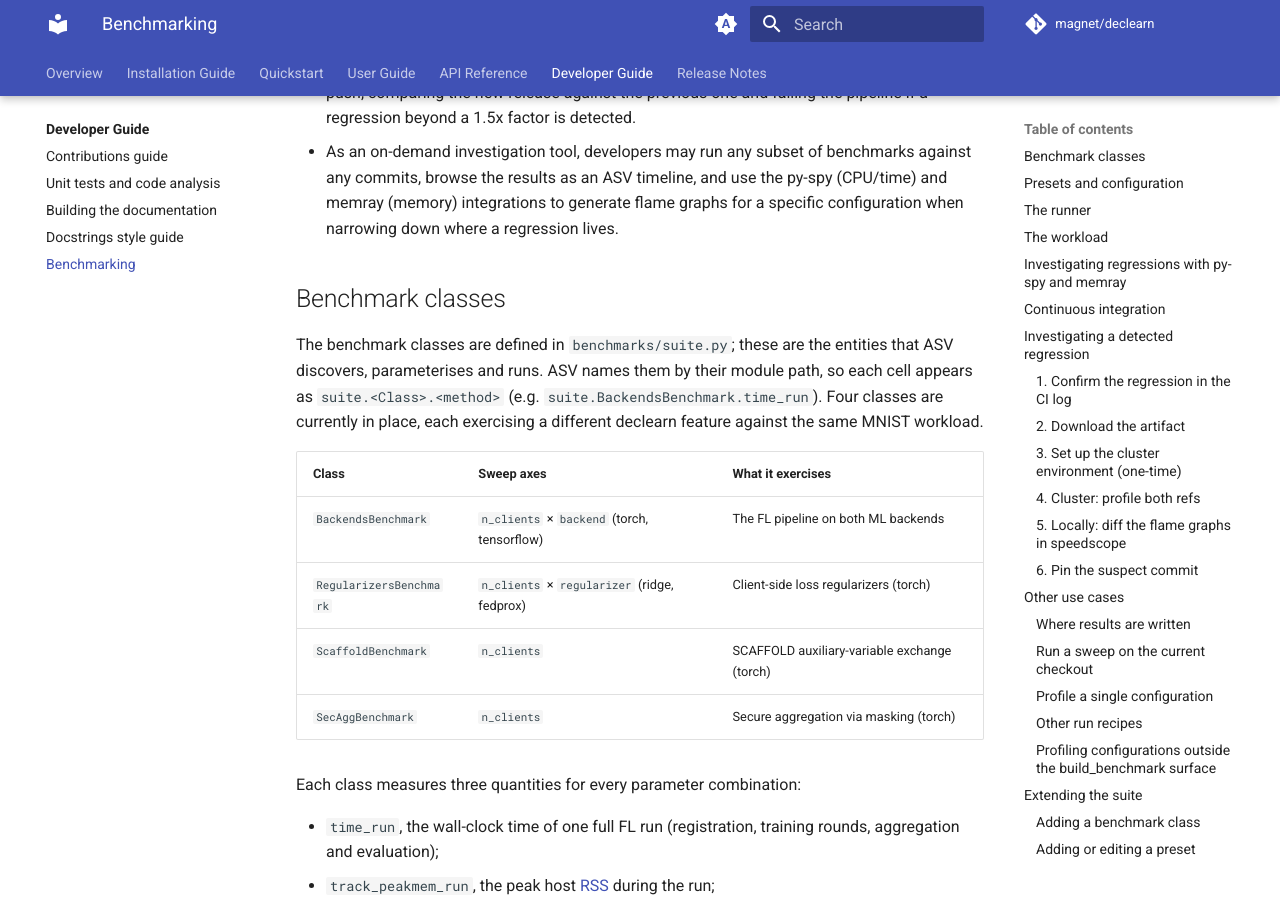
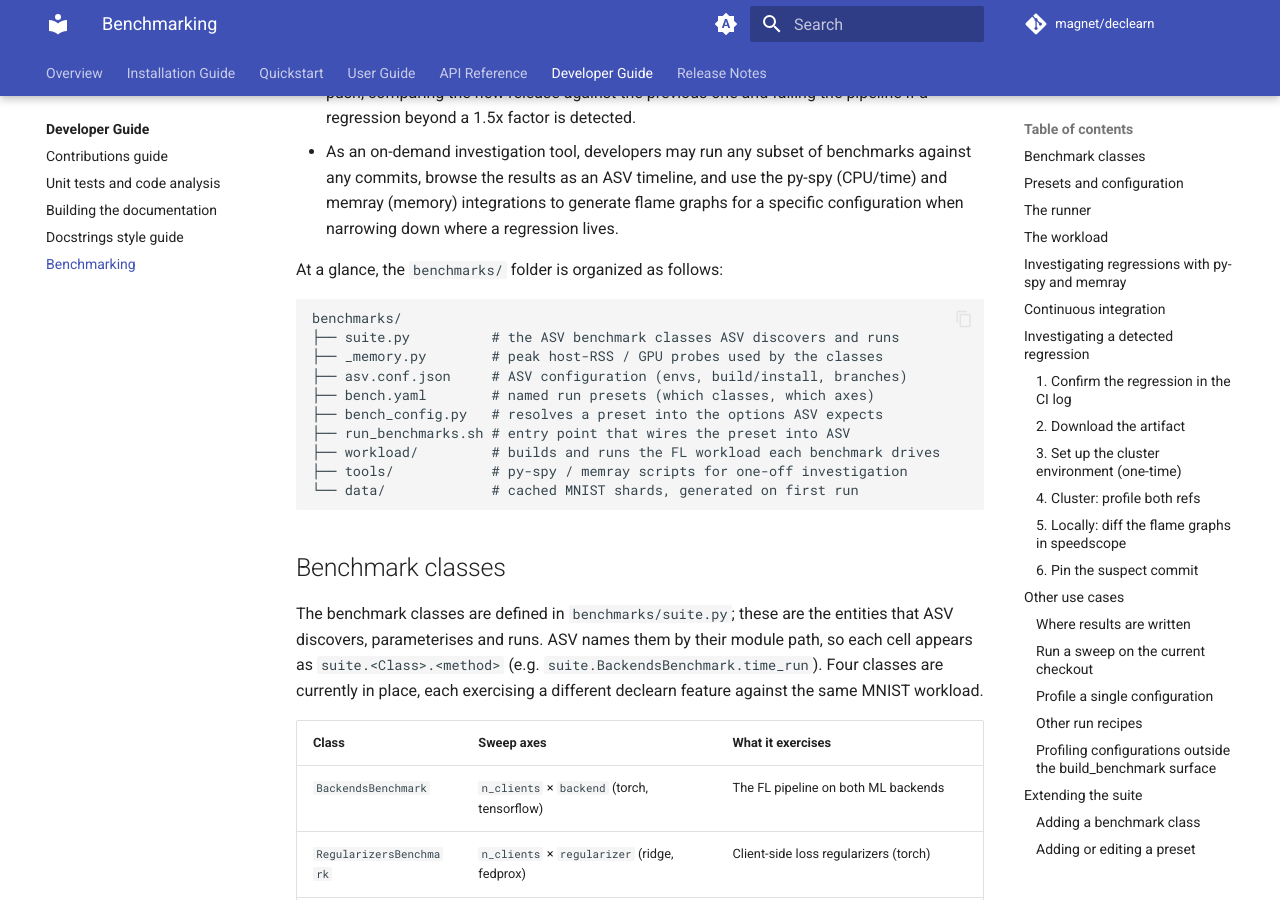
Before and after one commit to DecLearn/declearn, an MkDocs documentation site: the page built from docs/devs-guide/benchmarks.md, in a window 1280 px wide and 900 px high, scrolled down 359 px. Built offline with MkDocs 1.6.1 and Material for MkDocs 9.7.7, drawn with Linux system fonts in a browser that asks for light colours; the version menu is left out.

Commit message:
add a folder layout tree to the top of the benchmark docs

````diff
--- a/docs/devs-guide/benchmarks.md
+++ b/docs/devs-guide/benchmarks.md
@@ -18,6 +18,21 @@
   results as an ASV timeline, and use the py-spy (CPU/time) and memray
   (memory) integrations to generate flame graphs for a specific
   configuration when narrowing down where a regression lives.
+
+At a glance, the `benchmarks/` folder is organized as follows:
+
+```
+benchmarks/
+├── suite.py          # the ASV benchmark classes ASV discovers and runs
+├── _memory.py        # peak host-RSS / GPU probes used by the classes
+├── asv.conf.json     # ASV configuration (envs, build/install, branches)
+├── bench.yaml        # named run presets (which classes, which axes)
+├── bench_config.py   # resolves a preset into the options ASV expects
+├── run_benchmarks.sh # entry point that wires the preset into ASV
+├── workload/         # builds and runs the FL workload each benchmark drives
+├── tools/            # py-spy / memray scripts for one-off investigation
+└── data/             # cached MNIST shards, generated on first run
+```
 
 ## Benchmark classes
 
````
